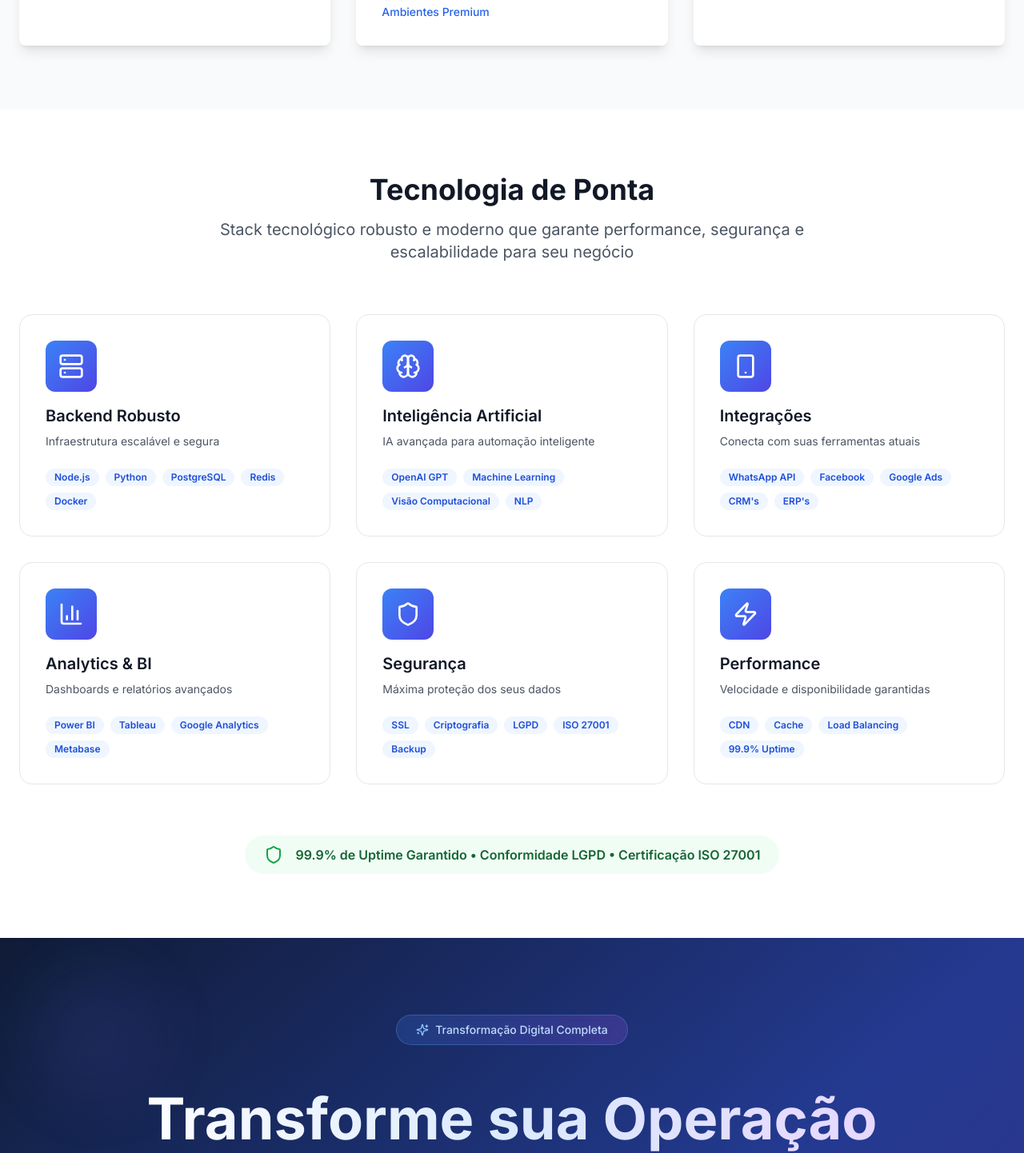
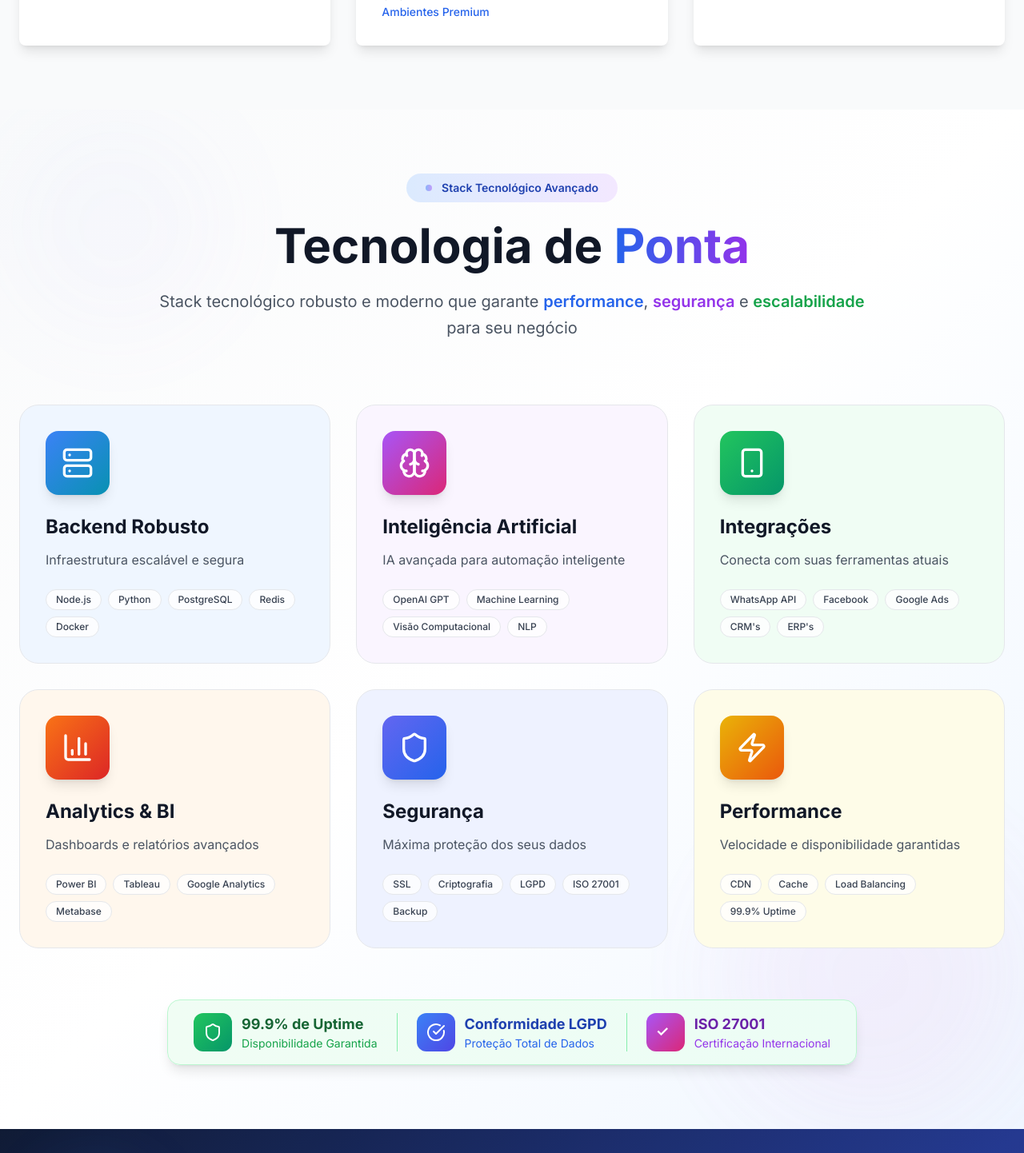
Before and after one commit to Mgodoyia/planejai-smart-growth-platform, a React (Vite) app: page / in a window 1280 px wide. Shown: the part 6740-8182 px from the top of the page at 80% size. Built offline with nearby package versions, Linux system fonts and the light colour scheme.

Commit message:
Improve UX/UI of tech stack section
Improved the user experience and interface of the "Tecnologia de Ponta" section.

```diff
--- a/src/components/TechStack.tsx
+++ b/src/components/TechStack.tsx
@@ -1,4 +1,5 @@
-import { Server, Brain, Smartphone, BarChart3, Shield, Zap } from "lucide-react";
+
+import { Server, Brain, Smartphone, BarChart3, Shield, Zap, CheckCircle } from "lucide-react";
 import { Badge } from "@/components/ui/badge";
 
 const TechStack = () => {
@@ -7,86 +8,172 @@ const TechStack = () => {
       icon: Server,
       category: "Backend Robusto",
       technologies: ["Node.js", "Python", "PostgreSQL", "Redis", "Docker"],
-      description: "Infraestrutura escalável e segura"
+      description: "Infraestrutura escalável e segura",
+      color: "from-blue-500 to-cyan-600",
+      bgColor: "bg-blue-50"
     },
     {
       icon: Brain,
       category: "Inteligência Artificial",
       technologies: ["OpenAI GPT", "Machine Learning", "Visão Computacional", "NLP"],
-      description: "IA avançada para automação inteligente"
+      description: "IA avançada para automação inteligente",
+      color: "from-purple-500 to-pink-600",
+      bgColor: "bg-purple-50"
     },
     {
       icon: Smartphone,
       category: "Integrações",
       technologies: ["WhatsApp API", "Facebook", "Google Ads", "CRM's", "ERP's"],
-      description: "Conecta com suas ferramentas atuais"
+      description: "Conecta com suas ferramentas atuais",
+      color: "from-green-500 to-emerald-600",
+      bgColor: "bg-green-50"
     },
     {
       icon: BarChart3,
       category: "Analytics & BI",
       technologies: ["Power BI", "Tableau", "Google Analytics", "Metabase"],
-      description: "Dashboards e relatórios avançados"
+      description: "Dashboards e relatórios avançados",
+      color: "from-orange-500 to-red-600",
+      bgColor: "bg-orange-50"
     },
     {
       icon: Shield,
       category: "Segurança",
       technologies: ["SSL", "Criptografia", "LGPD", "ISO 27001", "Backup"],
-      description: "Máxima proteção dos seus dados"
+      description: "Máxima proteção dos seus dados",
+      color: "from-indigo-500 to-blue-600",
+      bgColor: "bg-indigo-50"
     },
     {
       icon: Zap,
       category: "Performance",
       technologies: ["CDN", "Cache", "Load Balancing", "99.9% Uptime"],
-      description: "Velocidade e disponibilidade garantidas"
+      description: "Velocidade e disponibilidade garantidas",
+      color: "from-yellow-500 to-orange-600",
+      bgColor: "bg-yellow-50"
     }
   ];
 
   return (
-    <section id="tech-stack" className="py-20 bg-white">
-      <div className="container mx-auto px-6">
-        <div className="text-center mb-16">
-          <h2 className="text-4xl font-bold text-gray-900 mb-4">
-            Tecnologia de Ponta
+    <section id="tech-stack" className="py-20 bg-gradient-to-br from-gray-50 via-white to-blue-50 relative overflow-hidden">
+      {/* Background Pattern */}
+      <div className="absolute inset-0 opacity-40">
+        <div className="absolute top-0 left-0 w-72 h-72 bg-gradient-to-br from-blue-400/20 to-purple-400/20 rounded-full blur-3xl animate-pulse"></div>
+        <div className="absolute bottom-0 right-0 w-96 h-96 bg-gradient-to-br from-purple-400/20 to-pink-400/20 rounded-full blur-3xl animate-pulse delay-700"></div>
+      </div>
+
+      <div className="container mx-auto px-6 relative z-10">
+        <div className="text-center mb-20">
+          <div className="inline-flex items-center bg-gradient-to-r from-blue-100 to-purple-100 rounded-full px-6 py-2 mb-6">
+            <div className="w-2 h-2 bg-gradient-to-r from-blue-500 to-purple-500 rounded-full mr-3 animate-pulse"></div>
+            <span className="text-blue-800 font-semibold text-sm">Stack Tecnológico Avançado</span>
+          </div>
+
+          <h2 className="text-5xl md:text-6xl font-bold text-gray-900 mb-6 leading-tight">
+            Tecnologia de{" "}
+            <span className="bg-gradient-to-r from-blue-600 to-purple-600 bg-clip-text text-transparent">
+              Ponta
+            </span>
           </h2>
-          <p className="text-xl text-gray-600 max-w-3xl mx-auto">
-            Stack tecnológico robusto e moderno que garante performance, segurança e escalabilidade para seu negócio
+
+          <p className="text-xl text-gray-600 max-w-4xl mx-auto leading-relaxed">
+            Stack tecnológico robusto e moderno que garante{" "}
+            <span className="font-semibold text-blue-600">performance</span>,{" "}
+            <span className="font-semibold text-purple-600">segurança</span> e{" "}
+            <span className="font-semibold text-green-600">escalabilidade</span>{" "}
+            para seu negócio
           </p>
         </div>
 
-        <div className="grid md:grid-cols-2 lg:grid-cols-3 gap-8">
+        <div className="grid md:grid-cols-2 lg:grid-cols-3 gap-8 mb-16">
           {techCategories.map((tech, index) => (
-            <div key={index} className="group">
-              <div className="p-8 border border-gray-200 rounded-2xl hover:shadow-xl transition-all duration-300 hover:border-blue-300 h-full">
+            <div
+              key={index}
+              className="group relative animate-slideUp"
+              style={{ animationDelay: `${index * 0.1}s` }}
+            >
+              <div className="absolute inset-0 bg-gradient-to-r from-blue-400/20 to-purple-400/20 rounded-3xl blur-xl opacity-0 group-hover:opacity-100 transition-all duration-500 transform group-hover:scale-110"></div>
+
+              <div className={`relative p-8 border border-gray-200 rounded-3xl hover:shadow-2xl transition-all duration-500 hover:border-transparent h-full ${tech.bgColor} group-hover:bg-white backdrop-blur-sm`}>
                 <div className="mb-6">
-                  <div className="w-16 h-16 bg-gradient-to-br from-blue-500 to-indigo-600 rounded-xl flex items-center justify-center mb-4 group-hover:scale-110 transition-transform">
-                    <tech.icon className="w-8 h-8 text-white" />
+                  <div className="relative mb-6">
+                    <div className={`w-20 h-20 bg-gradient-to-br ${tech.color} rounded-2xl flex items-center justify-center mb-4 group-hover:scale-110 transition-all duration-500 shadow-lg`}>
+                      <tech.icon className="w-10 h-10 text-white" />
+                    </div>
+                    <div className="absolute -top-2 -right-2 w-6 h-6 bg-green-500 rounded-full flex items-center justify-center opacity-0 group-hover:opacity-100 transition-all duration-300 delay-200">
+                      <CheckCircle className="w-4 h-4 text-white" />
+                    </div>
                   </div>
-                  <h3 className="text-xl font-semibold text-gray-900 mb-2">
+
+                  <h3 className="text-2xl font-bold text-gray-900 mb-3 group-hover:text-blue-600 transition-colors duration-300">
                     {tech.category}
                   </h3>
-                  <p className="text-gray-600 text-sm mb-4">
+
+                  <p className="text-gray-600 text-base mb-6 leading-relaxed">
                     {tech.description}
                   </p>
                 </div>
 
-                <div className="flex flex-wrap gap-2">
-                  {tech.technologies.map((technology, techIndex) => (
-                    <Badge key={techIndex} variant="secondary" className="bg-blue-50 text-blue-700 hover:bg-blue-100">
-                      {technology}
-                    </Badge>
-                  ))}
+                <div className="space-y-3">
+                  <div className="flex flex-wrap gap-2">
+                    {tech.technologies.map((technology, techIndex) => (
+                      <Badge
+                        key={techIndex}
+                        variant="secondary"
+                        className="bg-white/80 text-gray-700 hover:bg-white border border-gray-200 hover:border-blue-300 transition-all duration-300 hover:scale-105 font-medium px-3 py-1"
+                      >
+                        {technology}
+                      </Badge>
+                    ))}
+                  </div>
                 </div>
+
+                {/* Decorative elements */}
+                <div className="absolute top-4 right-4 w-16 h-16 bg-gradient-to-br from-white/50 to-transparent rounded-full opacity-0 group-hover:opacity-100 transition-all duration-500"></div>
+                <div className="absolute bottom-4 left-4 w-8 h-8 bg-gradient-to-br from-blue-400/20 to-purple-400/20 rounded-full opacity-0 group-hover:opacity-100 transition-all duration-700"></div>
               </div>
             </div>
           ))}
         </div>
 
-        <div className="mt-16 text-center">
-          <div className="inline-flex items-center space-x-4 bg-green-50 px-6 py-3 rounded-full">
-            <Shield className="w-6 h-6 text-green-600" />
-            <span className="text-green-800 font-semibold">
-              99.9% de Uptime Garantido • Conformidade LGPD • Certificação ISO 27001
-            </span>
+        {/* Enhanced Trust Banner */}
+        <div className="text-center">
+          <div className="inline-flex items-center space-x-6 bg-gradient-to-r from-green-50 to-emerald-50 border border-green-200 px-8 py-4 rounded-2xl shadow-lg hover:shadow-xl transition-all duration-300 group">
+            <div className="flex items-center space-x-3">
+              <div className="w-12 h-12 bg-gradient-to-br from-green-500 to-emerald-600 rounded-xl flex items-center justify-center group-hover:scale-110 transition-transform duration-300">
+                <Shield className="w-6 h-6 text-white" />
+              </div>
+              <div className="text-left">
+                <span className="block text-green-800 font-bold text-lg">99.9% de Uptime</span>
+                <span className="block text-green-600 text-sm">Disponibilidade Garantida</span>
+              </div>
+            </div>
+
+            <div className="hidden md:block w-px h-12 bg-green-300"></div>
+
+            <div className="flex items-center space-x-3">
+              <div className="w-12 h-12 bg-gradient-to-br from-blue-500 to-indigo-600 rounded-xl flex items-center justify-center group-hover:scale-110 transition-transform duration-300">
+                <CheckCircle className="w-6 h-6 text-white" />
+              </div>
+              <div className="text-left">
+                <span className="block text-blue-800 font-bold text-lg">Conformidade LGPD</span>
+                <span className="block text-blue-600 text-sm">Proteção Total de Dados</span>
+              </div>
+            </div>
+
+            <div className="hidden lg:block w-px h-12 bg-green-300"></div>
+
+            <div className="hidden lg:flex items-center space-x-3">
+              <div className="w-12 h-12 bg-gradient-to-br from-purple-500 to-pink-600 rounded-xl flex items-center justify-center group-hover:scale-110 transition-transform duration-300">
+                <Badge className="w-6 h-6 text-white bg-transparent border-none p-0 text-lg font-bold">
+                  ✓
+                </Badge>
+              </div>
+              <div className="text-left">
+                <span className="block text-purple-800 font-bold text-lg">ISO 27001</span>
+                <span className="block text-purple-600 text-sm">Certificação Internacional</span>
+              </div>
+            </div>
           </div>
         </div>
       </div>
```
